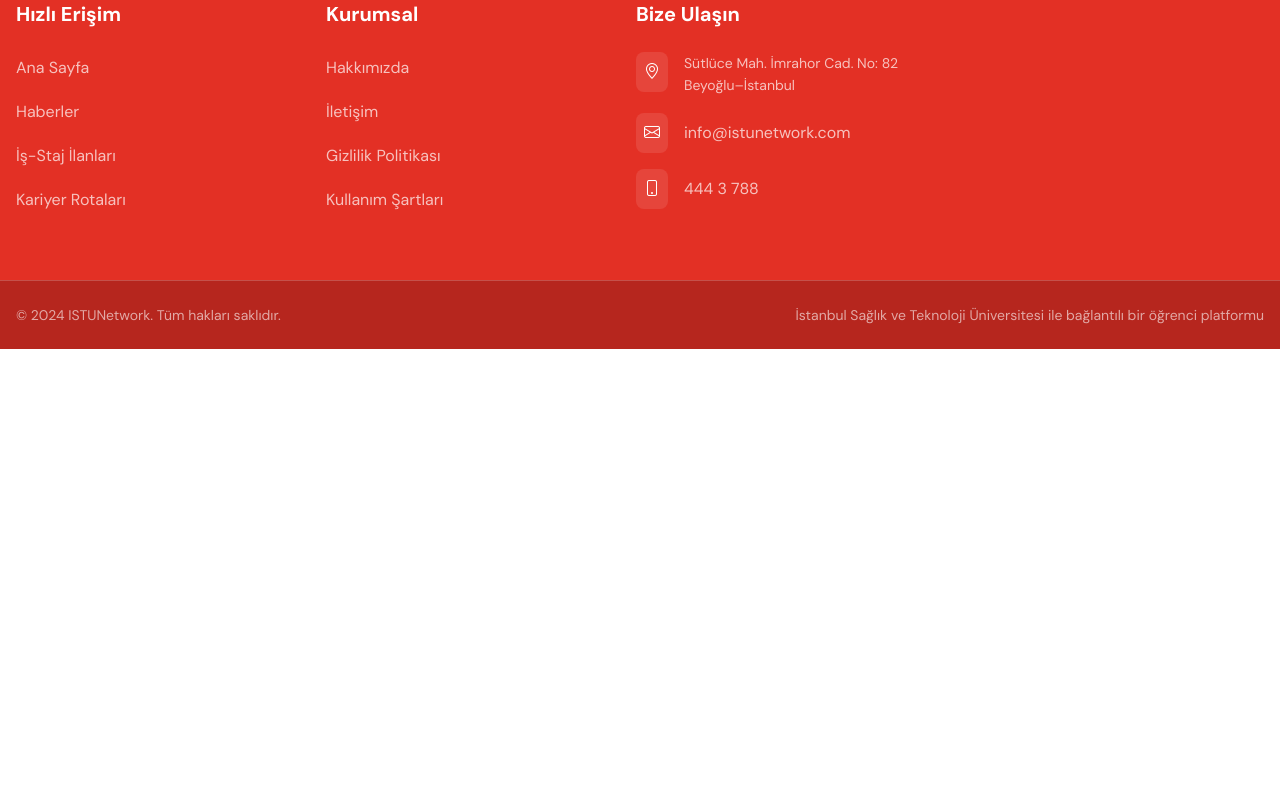
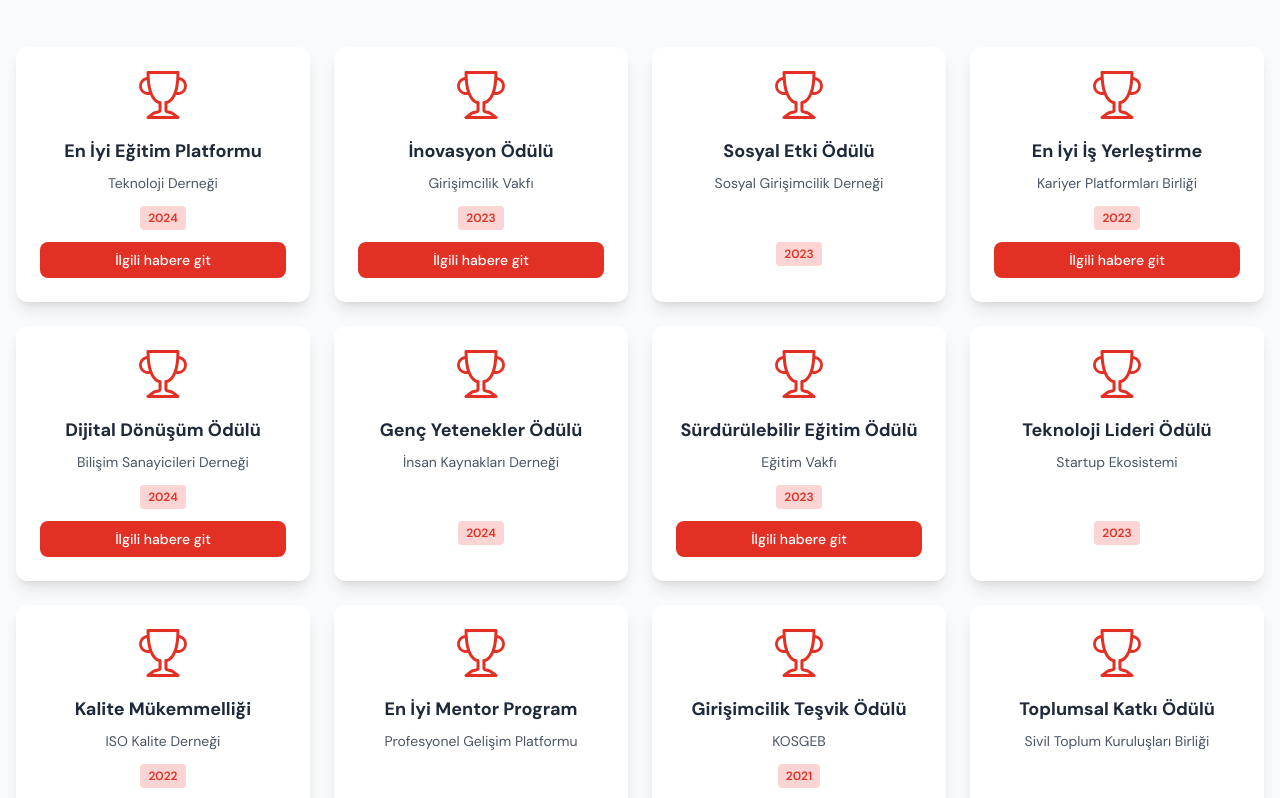
Before and after one commit to enesmuzaffer22/istun-network, a React (Vite) app in the folder frontend/: page /basarilarimiz in a window 1280 px wide. Shown: the part 380-1178 px from the top of the page. Before the commit the page ends 800 px from the top, so only its background shows below. Built offline with nearby package versions, Linux system fonts and the light colour scheme.

Commit message:
feat: added achievements page.

```diff
--- a/frontend/index.html
+++ b/frontend/index.html
@@ -4,10 +4,24 @@
     <meta charset="UTF-8" />
     <link rel="icon" type="image/svg+xml" href="/vite.svg" />
     <meta name="viewport" content="width=device-width, initial-scale=1.0" />
-    <title>Vite + React</title>
+    <title>ISTUNetwork</title>
     <link rel="stylesheet" href="/src/index.css" />
   </head>
   <body>
+    <!--
+
+    Bu proje İSTÜN mezunları ve öğrencileri ile geliştirilmiştir.
+    (This project was developed with İSTÜN graduates and students.)
+
+    -Muzaffer Enes Yıldırım
+    -Burhan Çalık
+    -Fatma Nur Akbaş
+    -Mücahit Bayram
+    -Emre Şen
+    -Hatice Ogur
+
+    -->
+
     <div id="root"></div>
     <script type="module" src="/src/main.jsx"></script>
   </body>
--- a/frontend/src/components/Navbar.jsx
+++ b/frontend/src/components/Navbar.jsx
@@ -1,4 +1,4 @@
-import React, { useState, useEffect } from "react";
+import React, { useState, useEffect, useRef } from "react";
 import { Link, useLocation, useNavigate } from "react-router-dom";
 import useAuthStore from "../store/authStore";
 
@@ -18,6 +18,9 @@
   const user = useAuthStore((state) => state.user);
   const logout = useAuthStore((state) => state.logout);
 
+  // Dropdown delay için timeout ref
+  const dropdownTimeoutRef = useRef(null);
+
   // Landing page tespiti
   const isLandingPage = location.pathname === "/";
 
@@ -32,6 +35,32 @@
     logout();
     navigate("/");
   };
+
+  // Dropdown hover handlers
+  const handleDropdownEnter = () => {
+    // Clear any existing timeout
+    if (dropdownTimeoutRef.current) {
+      clearTimeout(dropdownTimeoutRef.current);
+      dropdownTimeoutRef.current = null;
+    }
+    setIsAboutDropdownOpen(true);
+  };
+
+  const handleDropdownLeave = () => {
+    // Set timeout to close dropdown after 500ms
+    dropdownTimeoutRef.current = setTimeout(() => {
+      setIsAboutDropdownOpen(false);
+    }, 300);
+  };
+
+  // Cleanup timeout on unmount
+  useEffect(() => {
+    return () => {
+      if (dropdownTimeoutRef.current) {
+        clearTimeout(dropdownTimeoutRef.current);
+      }
+    };
+  }, []);
 
   // Scroll event listener - sadece landing page'de
   useEffect(() => {
@@ -133,8 +162,8 @@
           {/* Hakkımızda Dropdown */}
           <div
             className="relative"
-            onMouseEnter={() => setIsAboutDropdownOpen(true)}
-            onMouseLeave={() => setIsAboutDropdownOpen(false)}
+            onMouseEnter={handleDropdownEnter}
+            onMouseLeave={handleDropdownLeave}
           >
             <div
               className={`${getNavLinkClass(
--- a/frontend/src/pages/AchievementsPage.jsx
+++ b/frontend/src/pages/AchievementsPage.jsx
@@ -1,7 +1,155 @@
 import React from "react";
 
 function AchievementsPage() {
-  return <div>AchievementsPage</div>;
+  const awards = [
+    {
+      title: "En İyi Eğitim Platformu",
+      organization: "Teknoloji Derneği",
+      year: "2024",
+      icon: "bi-trophy",
+      hasNews: true,
+      newsUrl: "/news/en-iyi-egitim-platformu-odulu",
+    },
+    {
+      title: "İnovasyon Ödülü",
+      organization: "Girişimcilik Vakfı",
+      year: "2023",
+      icon: "bi-trophy",
+      hasNews: true,
+      newsUrl: "/news/inovasyon-odulu-2023",
+    },
+    {
+      title: "Sosyal Etki Ödülü",
+      organization: "Sosyal Girişimcilik Derneği",
+      year: "2023",
+      icon: "bi-trophy",
+      hasNews: false,
+    },
+    {
+      title: "En İyi İş Yerleştirme",
+      organization: "Kariyer Platformları Birliği",
+      year: "2022",
+      icon: "bi-trophy",
+      hasNews: true,
+      newsUrl: "/news/en-iyi-is-yerlestirme-odulu",
+    },
+    {
+      title: "Dijital Dönüşüm Ödülü",
+      organization: "Bilişim Sanayicileri Derneği",
+      year: "2024",
+      icon: "bi-trophy",
+      hasNews: true,
+      newsUrl: "/news/dijital-donusum-odulu-2024",
+    },
+    {
+      title: "Genç Yetenekler Ödülü",
+      organization: "İnsan Kaynakları Derneği",
+      year: "2024",
+      icon: "bi-trophy",
+      hasNews: false,
+    },
+    {
+      title: "Sürdürülebilir Eğitim Ödülü",
+      organization: "Eğitim Vakfı",
+      year: "2023",
+      icon: "bi-trophy",
+      hasNews: true,
+      newsUrl: "/news/surdurulebilir-egitim-odulu",
+    },
+    {
+      title: "Teknoloji Lideri Ödülü",
+      organization: "Startup Ekosistemi",
+      year: "2023",
+      icon: "bi-trophy",
+      hasNews: false,
+    },
+    {
+      title: "Kalite Mükemmelliği",
+      organization: "ISO Kalite Derneği",
+      year: "2022",
+      icon: "bi-trophy",
+      hasNews: true,
+      newsUrl: "/news/kalite-mukemmelligi-sertifikasi",
+    },
+    {
+      title: "En İyi Mentor Program",
+      organization: "Profesyonel Gelişim Platformu",
+      year: "2022",
+      icon: "bi-trophy",
+      hasNews: false,
+    },
+    {
+      title: "Girişimcilik Teşvik Ödülü",
+      organization: "KOSGEB",
+      year: "2021",
+      icon: "bi-trophy",
+      hasNews: true,
+      newsUrl: "/news/girisimcilik-tesvik-odulu-kosgeb",
+    },
+    {
+      title: "Toplumsal Katkı Ödülü",
+      organization: "Sivil Toplum Kuruluşları Birliği",
+      year: "2021",
+      icon: "bi-trophy",
+      hasNews: false,
+    },
+  ];
+
+  return (
+    <div className="min-h-screen bg-gray-50">
+      {/* Hero Section */}
+      <section className="bg-primary text-white py-20">
+        <div className="container mx-auto px-4 text-center">
+          <h1 className="text-4xl md:text-6xl font-bold mb-6 text-white">
+            Başarılarımız
+          </h1>
+          <p className="text-xl md:text-2xl max-w-3xl mx-auto leading-relaxed">
+            Sektörde tanınırlığımızı ve başarımızı gösteren prestijli
+            ödüllerimiz.
+          </p>
+        </div>
+      </section>
+
+      {/* Awards Section */}
+      <section className="py-16">
+        <div className="container mx-auto px-4">
+          <div className="grid grid-cols-1 md:grid-cols-2 lg:grid-cols-3 xl:grid-cols-4 gap-6">
+            {awards.map((award, index) => (
+              <div
+                key={index}
+                className="bg-white rounded-xl shadow-lg p-6 text-center hover:shadow-xl transition-shadow duration-300 flex flex-col"
+              >
+                <div className="text-5xl text-primary mb-4">
+                  <i className={award.icon}></i>
+                </div>
+                <h3 className="text-lg font-bold text-gray-800 mb-2">
+                  {award.title}
+                </h3>
+                <p className="text-gray-600 text-sm mb-3 flex-grow">
+                  {award.organization}
+                </p>
+                <div className="mt-auto">
+                  <span className="inline-block bg-primary/20 text-primary text-xs font-semibold px-2 py-1 rounded mb-3">
+                    {award.year}
+                  </span>
+                  {award.hasNews && (
+                    <div>
+                      <button
+                        onClick={() => (window.location.href = award.newsUrl)}
+                        className="bg-primary text-white px-4 py-2 rounded-lg text-sm font-medium hover:bg-primary/90 transition-colors duration-300 w-full cursor-pointer"
+                      >
+                        İlgili habere git
+                      </button>
+                    </div>
+                  )}
+                </div>
+              </div>
+            ))}
+          </div>
+        </div>
+      </section>
+    </div>
+  );
 }
 
 export default AchievementsPage;
```
